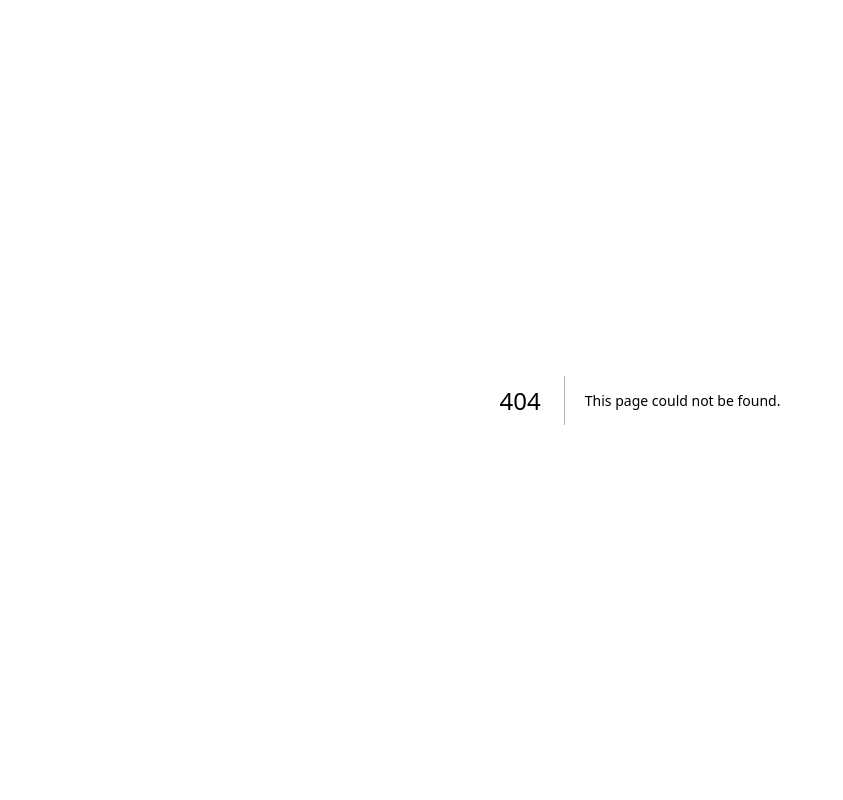
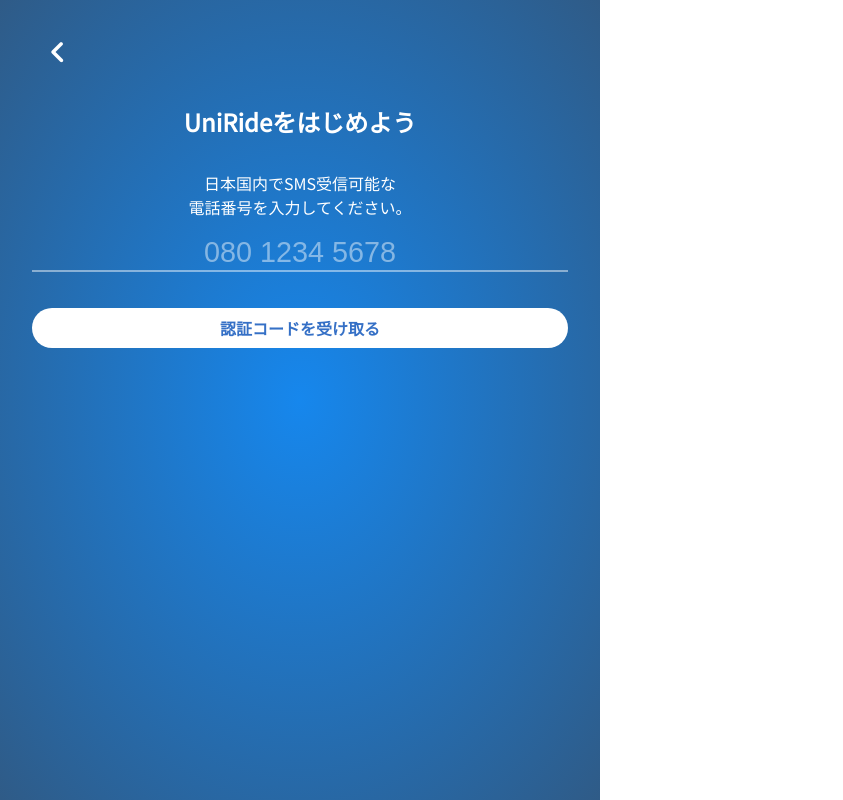
Before and after one commit to IkuakiR/2023Sic, a Next.js app in the folder src/: page /smartphoneApp/startPage/accountRegistration in a window 1280 px wide. Before the commit this address had no page. Shown: the whole page, without its empty margins (0-843 px from the left). Built offline with nearby package versions, Linux system fonts and the light colour scheme.

Commit message:
アカウント登録ページまで（途中）

```diff
--- a/src/components/smartphoneApp/common/Button.tsx
+++ b/src/components/smartphoneApp/common/Button.tsx
@@ -4,7 +4,8 @@
 export type ButtonProps = {
     disabled: boolean,
     text: string,
-    mainColor: boolean
+    mainColor: boolean,
+    link: string
 }
 
 export default function Button(props: ButtonProps) {
@@ -14,9 +15,15 @@
 
     let className = `${baseClassName} ${additionalClassName}`;
 
+    const handleClick = () => {
+        if (!props.disabled) {
+            window.location.href = props.link; // 画面遷移したいURLに書き換えてください
+        }
+    }
+
     return (
         <>
-            <button className={className.trim()}>{props.text}</button>
+            <button className={className.trim()} onClick={handleClick}>{props.text}</button>
         </>
     )
 }
--- /dev/null
+++ b/src/components/smartphoneApp/common/Frame.tsx
@@ -0,0 +1,11 @@
+import styles from '@/styles/components/smartphoneApp/common/frame.module.css'
+
+export type FrameProps = {
+    children?: React.ReactNode
+}
+
+export function Frame(props: FrameProps) {
+    return (
+        <div className={styles.frame}>{props.children}</div>
+    )
+}
--- a/src/components/smartphoneApp/startPage/Footer.tsx
+++ b/src/components/smartphoneApp/startPage/Footer.tsx
@@ -1,8 +1,6 @@
-import { log } from 'console'
 import { useState } from 'react'
 import style from '@/styles/components/smartphoneApp/startPage/footer.module.css'
 import Button from '@/components/smartphoneApp/common/Button'
-
 
 export type props = {
     text: string
@@ -12,8 +10,8 @@
     return (
         <>
             <div className={style.wrap}>
-                <Button disabled={false} text={'UniRideを利用する'} mainColor={true} />
-
+                <Button disabled={false} text={'UniRideを利用する'} mainColor={true} link={'/smartphoneApp/startPage/accountRegistration'} />
+                <a href='#' className={style.already}>既にアカウントをお持ちの方</a>
 
             </div>
         </>
--- /dev/null
+++ b/src/pages/smartphoneApp/startPage/accountRegistration/index.tsx
@@ -0,0 +1,25 @@
+import { Frame } from '@/components/smartphoneApp/common/Frame'
+import Button from '@/components/smartphoneApp/common/Button'
+import style from '@/styles/components/smartphoneApp/startPage/accountRegistration/account.module.css'
+
+function PhoneNumber() {
+    return (
+        <div className={style.wrap}>
+            <h2 className={style.title}>UniRideをはじめよう</h2>
+            <p className={style.text}>日本国内でSMS受信可能な<br />
+                電話番号を入力してください。</p>
+            <input type="text" placeholder='080 1234 5678' className={style.phoneNumber} />
+            <Button disabled={false} text={'認証コードを受け取る'} mainColor={false} link={''} />
+        </div>
+    )
+}
+
+export default function Page() {
+    return (
+        <Frame>
+            <button className={`${style.prev} pi pi-angle-left`}>
+            </button>
+            <PhoneNumber />
+        </Frame>
+    )
+}
--- a/src/pages/smartphoneApp/startPage/index.tsx
+++ b/src/pages/smartphoneApp/startPage/index.tsx
@@ -1,10 +1,11 @@
 import { useState } from 'react'
 import Footer from '@/components/smartphoneApp/startPage/Footer'
 import style from '@/styles/components/smartphoneApp/startPage/main.module.css'
+import { Frame } from '@/components/smartphoneApp/common/Frame'
 
 export default function Page() {
     return (
-        <div className={style.wrap}>
+        <Frame>
             <main className={style.mainWrap}>
                 <div className={style.titleWrap}>
                     <h1>終電なくてももう安心。</h1>
@@ -15,6 +16,6 @@
 
             </main>
             <Footer />
-        </div>
+        </Frame>
     )
 }
--- a/src/styles/components/smartphoneApp/common/button.module.css
+++ b/src/styles/components/smartphoneApp/common/button.module.css
@@ -7,9 +7,13 @@
     margin: 0 auto;
     display: block;
     font-weight: bold;
+    background: #fff;
+    color: #3570c6;
+    border: none;
 }
 
 .mainColor {
     background: #3570C6;
+    border: none;
     color: #fff;
 }
--- /dev/null
+++ b/src/styles/components/smartphoneApp/common/frame.module.css
@@ -0,0 +1,8 @@
+.frame {
+    /* height: 100%; */
+    min-height: 670px;
+    max-width: 600px;
+    background: radial-gradient(rgb(22, 135, 237), rgb(47, 91, 135));
+    height: 100vh;
+    overflow: hidden;
+}
--- /dev/null
+++ b/src/styles/components/smartphoneApp/startPage/accountRegistration/account.module.css
@@ -0,0 +1,41 @@
+.wrap {
+    color: #fff;
+}
+
+.wrap .title {
+    padding: 0;
+    margin: 0 0 2rem;
+    text-align: center;
+}
+
+.wrap .text {
+    text-align: center;
+}
+
+.wrap .phoneNumber {
+    display: block;
+    width: calc(100% - 4rem);
+    margin: 0 auto 2.25rem;
+    background: none;
+    border: none;
+    border-bottom: 2px solid #ffffff75;
+    font-size: 1.8rem;
+    text-align: center;
+}
+
+.wrap .phoneNumber:focus {
+    outline: none;
+}
+
+.wrap .phoneNumber::placeholder {
+    color: #ffffff75;
+}
+
+.prev {
+    background: none;
+    border: none;
+    color: #fff;
+    font-size: 2rem;
+    display: block;
+    margin: 2.2rem;
+}
--- a/src/styles/components/smartphoneApp/startPage/footer.module.css
+++ b/src/styles/components/smartphoneApp/startPage/footer.module.css
@@ -1,9 +1,21 @@
 .wrap {
     background: #fff;
     width: 100%;
-    height: 14rem;
+    height: 12rem;
     position: fixed;
     max-width: 600px;
     bottom: 0;
     border-radius: 6px 6px 0 0;
+    padding: 3rem 0;
 }
+
+.already {
+    color: #3570C6;
+    text-decoration: none;
+    font-weight: bold;
+    width: 100%;
+    display: block;
+    text-align: center;
+    /* position: absolute; */
+    /* bottom: 2.5rem; */
+}
```
Also changed, not shown: src/styles/components/smartphoneApp/startPage/main.module.css (+0 -7 lines).
